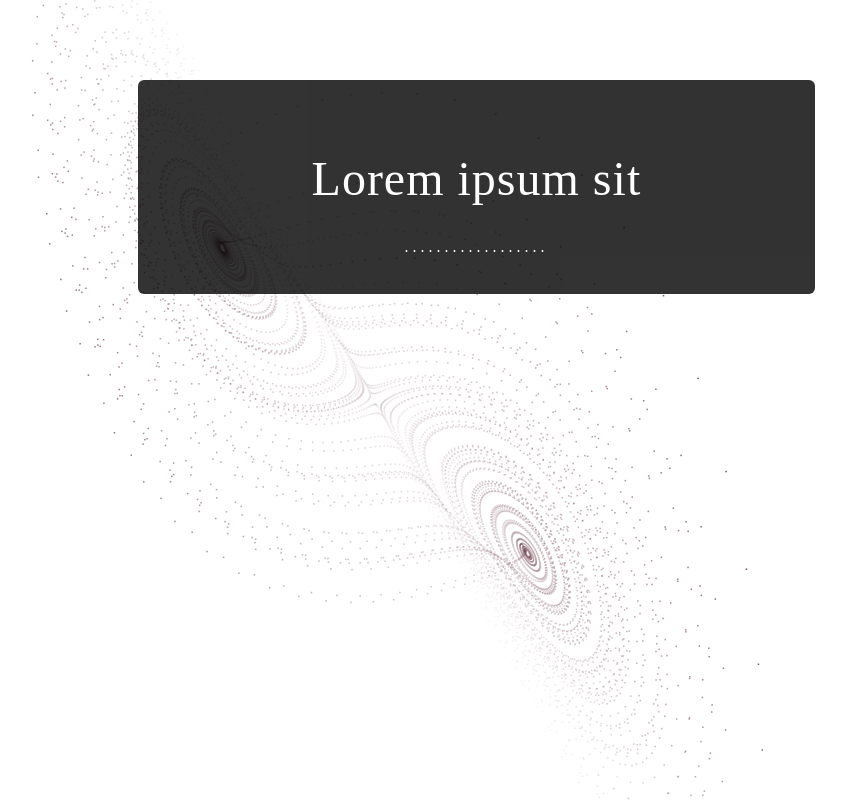
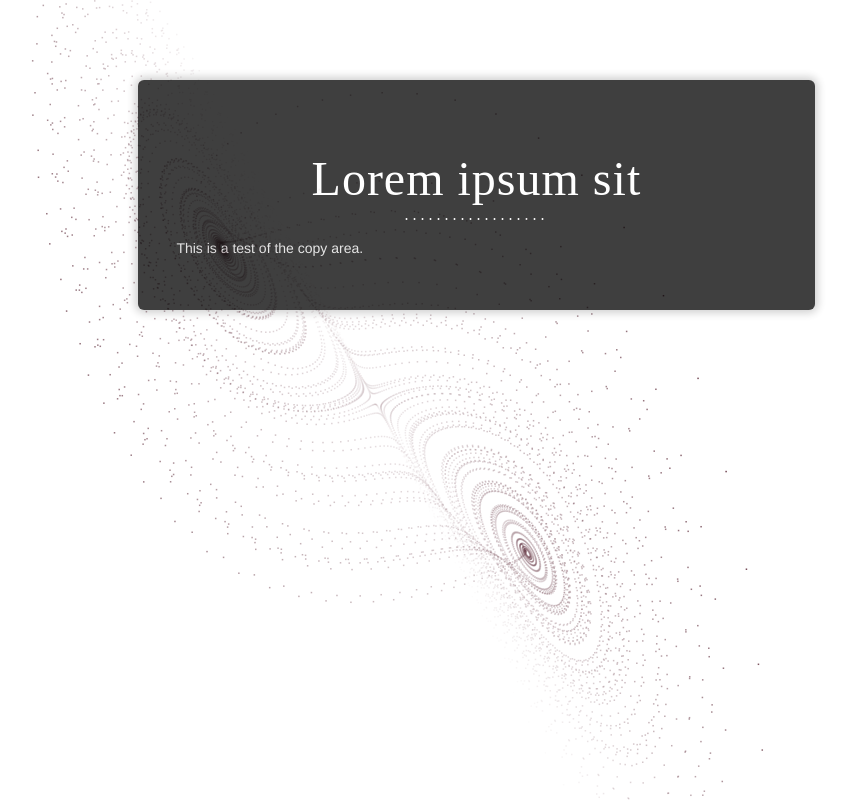
Before and after one commit to razh/about, a plain HTML site: page index.html in a window 1280 px wide. Shown: the whole page, without its empty margins (202-1054 px from the left). Drawn offline with Linux system fonts and the light colour scheme.

Commit message:
Start working on content/formatting.

```diff
--- a/css/about.css
+++ b/css/about.css
@@ -7,6 +7,15 @@ html, body {
 
 h1, h2, h3, h4, h5, h6 {
   font-family: 'Georgia, serif';
+  margin-bottom: 0;
+}
+
+p {
+  color: #DDD;
+  font-family: 'Helvetica Neue', Helvetica, Arial, sans-serif;
+  font-size: 14px;
+  font-weight: 300;
+  line-height: 20px;
 }
 
 canvas {
@@ -16,27 +25,30 @@ canvas {
 
 .hero {
   position: absolute;
+  top: 10%;
+  left: 50%;
+  width: 600px;
+  margin-left: -300px;
   padding: 3%;
   background-color: #000;
-  opacity: 0.8;
-  border-radius: 6px;
+  opacity: 0.75;
+
+  -webkit-border-radius: 6px;
+     -moz-border-radius: 6px;
+          border-radius: 6px;
+
+  -webkit-box-shadow: 0 0 9px 3px rgba( 0, 0, 0, 0.25 );
+     -moz-box-shadow: 0 0 9px 3px rgba( 0, 0, 0, 0.25 );
+          box-shadow: 0 0 9px 3px rgba( 0, 0, 0, 0.25 );
 }
+
+.hero .hero-top {}
 
 .hero h1 {
   font-size: 36pt;
   font-weight: 100;
   letter-spacing: 1px;
   color: #FFF;
-}
-
-.hero {
-  top: 10%;
-  left: 50%;
-  width: 600px;
-  margin-left: -300px;
-  -webkit-border-radius: 6px;
-     -moz-border-radius: 6px;
-          border-radius: 6px;
 }
 
 .center {
--- a/index.html
+++ b/index.html
@@ -6,8 +6,11 @@
   </head>
   <body>
     <div class="hero">
-      <h1 class="center">Lorem ipsum sit</h1>
+      <div class="hero-top">
+        <h1 class="center">Lorem ipsum sit</h1>
+      </div>
       <div class="center decoration">..................</div>
+      <p>This is a test of the copy area.</p>
     </div>
     <script src="js/background.js"></script>
   </body>
--- a/js/background.js
+++ b/js/background.js
@@ -181,8 +181,9 @@ window.onresize = function( event ) {
 };
 
 var time = Date.now();
+
 var background = new Background();
 background.create();
+background.draw();
 
-background.draw();
 console.log( Date.now() - time );
```
